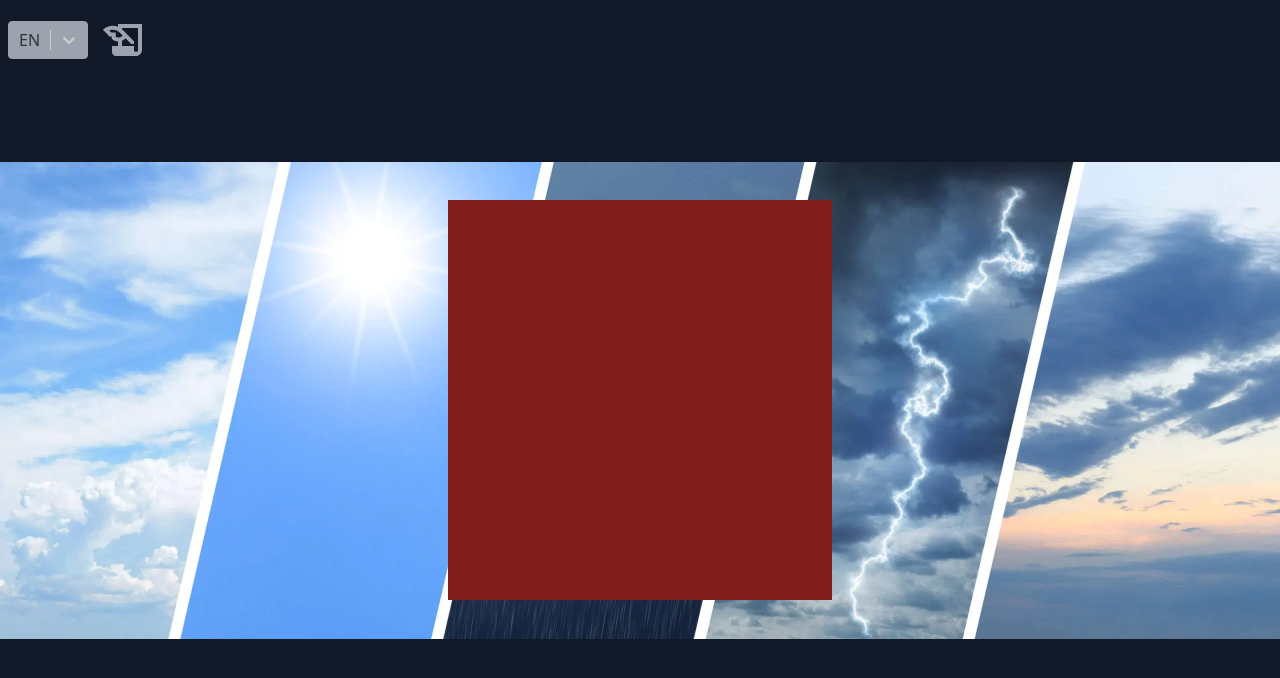
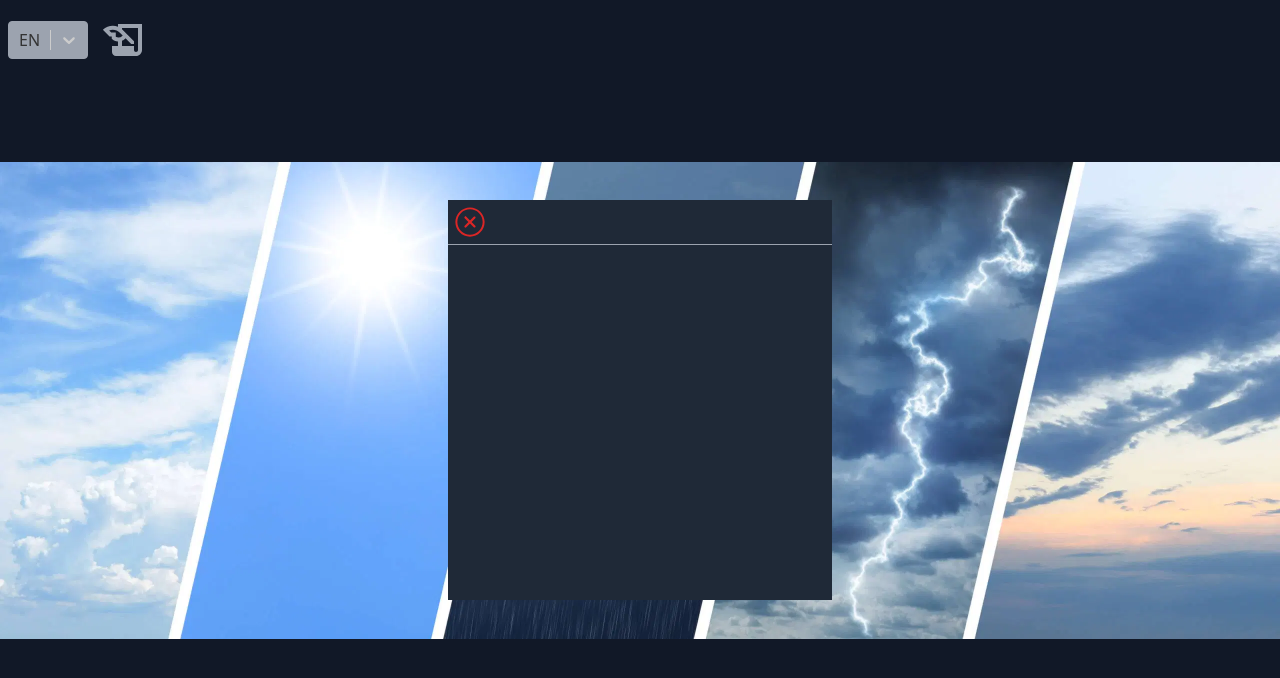
Before and after one commit to pilentboy/Weather-App, a React (Create React App) app: page / in a window 1280 px wide. Shown: the top 678 px of the page. Built offline with nearby package versions, Linux system fonts and the light colour scheme.

Commit message:
create closeButton compo

```diff
--- /dev/null
+++ b/src/components/closeButton.jsx
@@ -0,0 +1,13 @@
+import { IoIosCloseCircleOutline } from "react-icons/io";
+
+const CloseButton = ({action}) => {
+    return (
+        <button
+        onClick={()=> action(false)}
+        className="text-4xl text-red-600 hover:scale-110 duration-200">
+            <IoIosCloseCircleOutline/>
+        </button>
+    );
+}
+
+export default CloseButton;
--- a/src/pages/Header.jsx
+++ b/src/pages/Header.jsx
@@ -3,6 +3,9 @@ import Select from 'react-select'
 import { useContext, useEffect, useState } from "react";
 import {Settings} from '../context/settings'
 import { MdHistoryEdu } from "react-icons/md";
+import { CiLocationOn } from "react-icons/ci";
+
+import CloseButton from "../components/closeButton";
 
 
 const Header = () => {
@@ -48,10 +51,16 @@ const Header = () => {
             {/* display searched history */}
             <div
                 className={`
-                    w-72 md:w-96 h-[400px] z-[999] bg-red-900 absolute top-[50%] left-[50%] translate-x-[-50%] translate-y-[-50%]
+                    w-72 md:w-96 flex flex-col h-[400px] z-[999] bg-gray-800 absolute top-[50%] left-[50%] translate-x-[-50%] translate-y-[-50%]
                     animate__fadeIn animate__animated animate__fast
                     ${histoyModal ? 'flex' : 'hidden'}`}
             >
+                {/* top */}
+                <div
+
+                className="flex items-center w-full border-b border-gray-400 p-1">
+                    <CloseButton action={setHistoryModal}/>
+                </div>
 
             </div>
 
```
